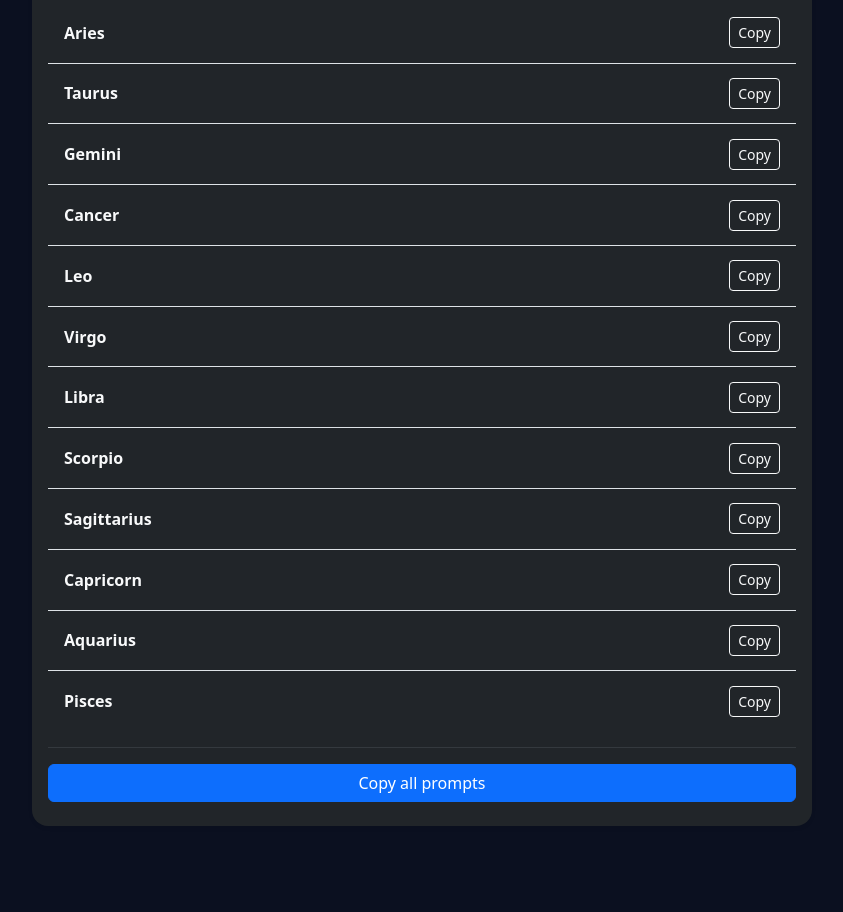
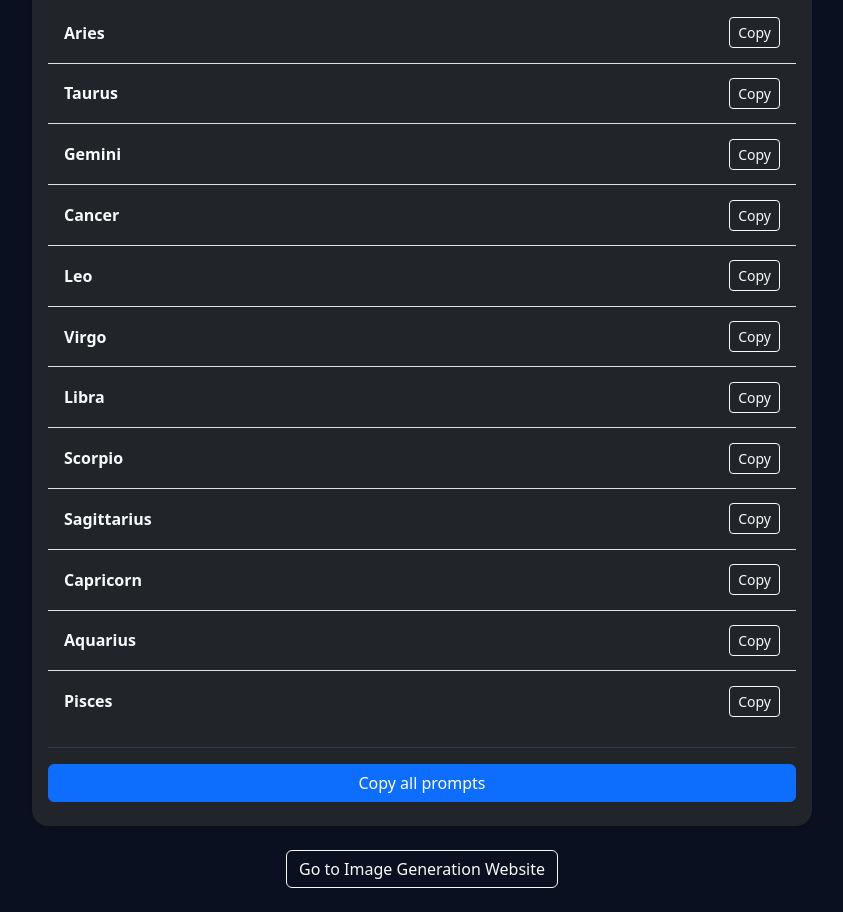
Before and after one commit to Tudeldu/zodiacPromptEngine, a plain HTML site: page index.html in a window 1280 px wide. Shown: the part 232-1144 px from the top of the page, without its empty margins (218-1061 px from the left). Before the commit the page ends 1082 px from the top, so only its background shows below. Drawn offline with nearby package versions, Linux system fonts and the light colour scheme.

Commit message:
added perchance link

```diff
--- a/index.html
+++ b/index.html
@@ -87,6 +87,11 @@
                     </div>
                 </div>
             </div>
+            <!-- href buton to image generation website https://perchance.org/image-generator-professional -->
+            <div class="text-center mt-4">
+                <a href="https://perchance.org/image-generator-professional" target="_blank"
+                    class="btn btn-outline-light">Go to Image Generation Website</a>
+            </div>
         </div>
     </div>
 
```
